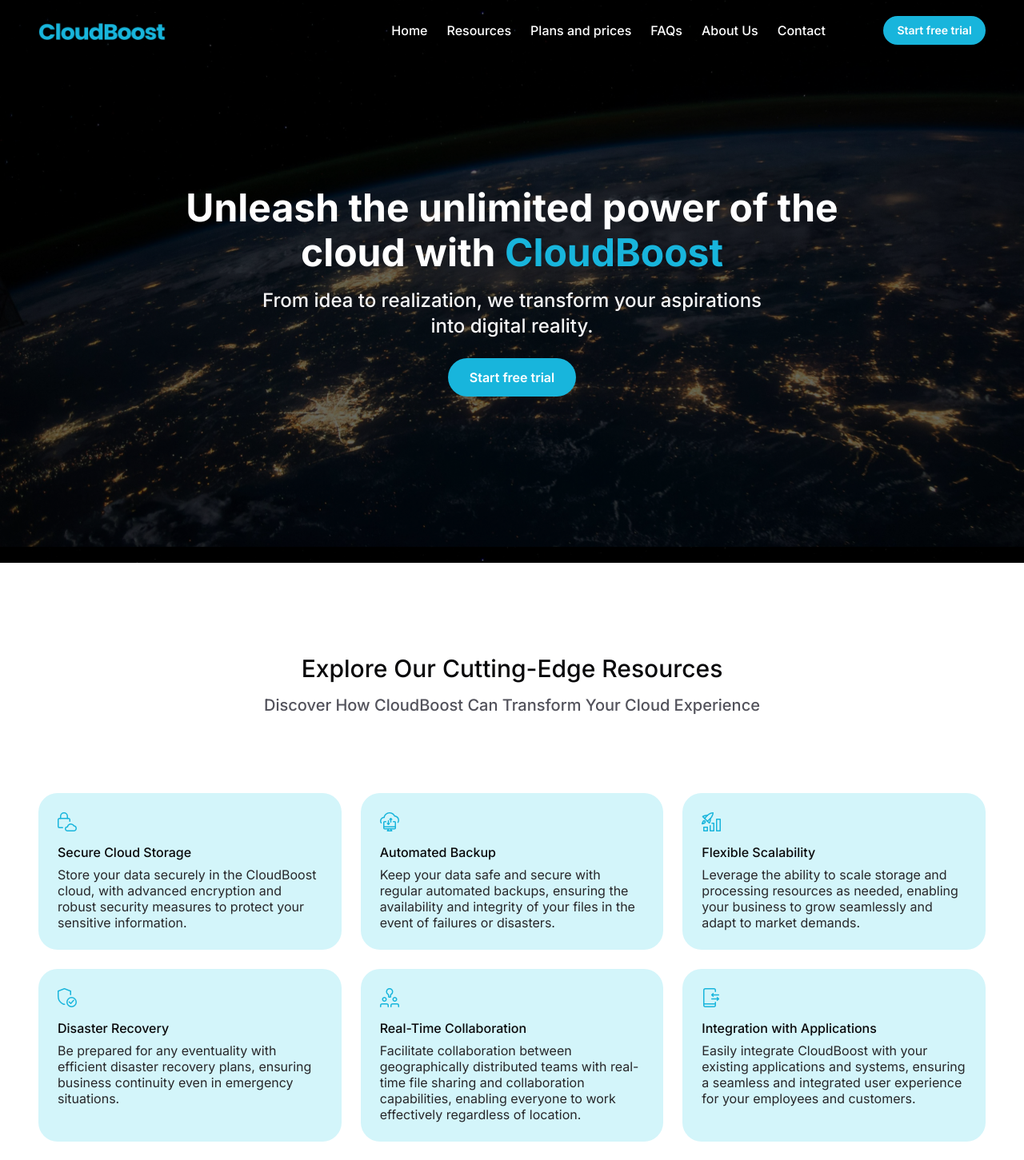
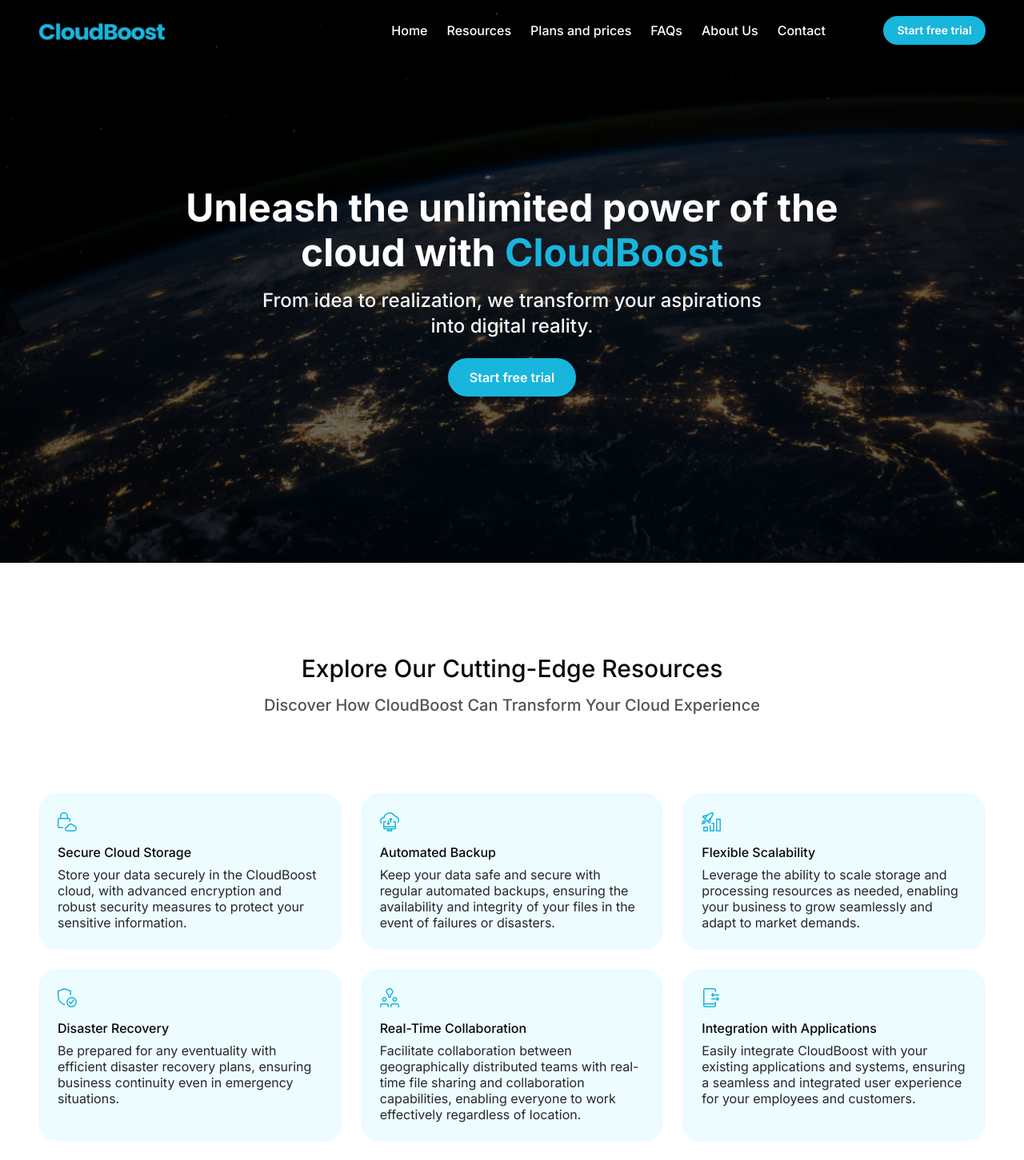
Before and after one commit to Stepy-Tecnologia-LTDA/deploy-recipes-web-template-cloud-boost, a Next.js app: page / in a window 1280 px wide. Shown: the top 1451 px of the page at 80% size. Built offline with nearby package versions, Linux system fonts and the light colour scheme.

Commit message:
style: correct styles according to the design

```diff
--- a/src/components/Header.tsx
+++ b/src/components/Header.tsx
@@ -14,7 +14,7 @@ export function Header() {
   const [isMobileMenu, setIsMobileMenu] = useState(false);
 
   return (
-    <div className="bg-[url('../assets/background-image.png')] md:bg-[url('../assets/background-desktop.png')]">
+    <div className="bg-[url('../assets/background-image.png')] bg-cover bg-no-repeat md:bg-[url('../assets/background-desktop.png')]">
       <header
         id="home"
         className="container mx-auto max-w-screen-2xl px-6 pt-3 pb-12 md:px-8 md:pt-4 md:pb-24 lg:px-12 lg:pt-5 lg:pb-52"
--- a/src/components/Plans/PlansCard.tsx
+++ b/src/components/Plans/PlansCard.tsx
@@ -20,7 +20,7 @@ export function PlansCard({ title, price, infos, selected }: PlansCardProps) {
   return (
     <div
       className={clsx(
-        "w-full px-4 py-8 rounded-2xl flex flex-col gap-6 md:gap-10 md:px-6 md:py-9 lg:h-[604px] lg:gap-12 lg:px-8 lg:py-10",
+        "w-full max-w-[230px] md:max-w-[294px] lg:max-w-[318px] px-4 py-8 rounded-2xl flex flex-col gap-6 md:gap-10 md:px-6 md:py-9 lg:h-[604px] lg:gap-12 lg:px-8 lg:py-10",
         selected
           ? "bg-primary-500 h-[430px] md:h-[562px] lg:h-[616px]"
           : "bg-primary-050 h-[422px] md:h-[556px] lg:h-[604px]"
@@ -55,9 +55,15 @@ export function PlansCard({ title, price, infos, selected }: PlansCardProps) {
       </div>
 
       <div className="absolute bottom-8 max-w-32 self-center lg:max-w-36 lg:bottom-10">
-        <Button variant="outlined" size="small" className={clsx("lg:hidden")}>
-          Get Started
-        </Button>
+        {selected ? (
+          <Button variant="plan" size="small" className={clsx("lg:hidden")}>
+            Get Started
+          </Button>
+        ) : (
+          <Button variant="outlined" size="small" className={clsx("lg:hidden")}>
+            Get Started
+          </Button>
+        )}
 
         {selected ? (
           <Button variant="plan" className={clsx("hidden lg:block")}>
--- a/src/components/Plans/index.tsx
+++ b/src/components/Plans/index.tsx
@@ -31,7 +31,7 @@ export function Plans() {
           <Swiper
             modules={[Pagination, Autoplay]}
             slidesPerView={1.2}
-            spaceBetween={16}
+            spaceBetween={-32}
             loop={true}
             pagination
             autoplay={{
--- a/tailwind.config.ts
+++ b/tailwind.config.ts
@@ -20,7 +20,7 @@ const config: Config = {
           "300": "#72D9EE",
           "200": "#ACEAF5",
           "100": "#D3F5FA",
-          "050": "#D3F5FA",
+          "050": "#EDFCFE",
         },
         secodary: {
           "950": "#3E016A",
```
